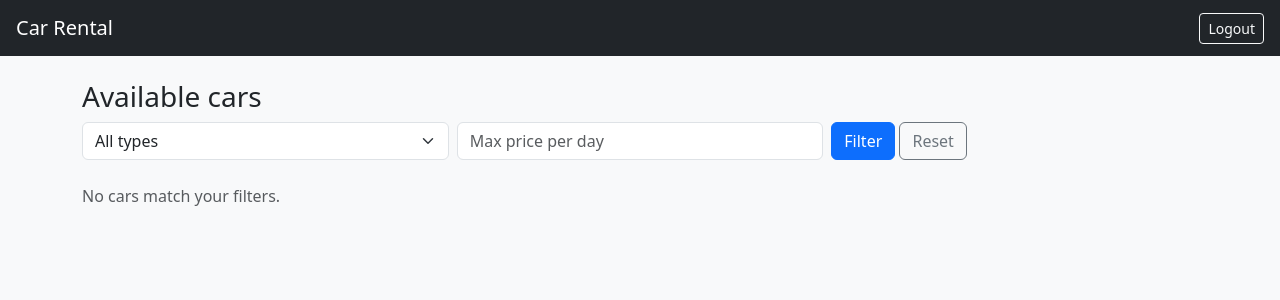
After one commit to chandruu09/car-rental-system, a Java web app: page /cars.jsp in a window 1280 px wide. The commit adds this page. Shown: the top 300 px of the page. Run offline with Tomcat 11, a stand-in JSP engine, Linux system fonts and the light colour scheme; the template is opened without the code that fills it, so the values that code supplies are empty.

Commit message:
Add car browsing with filters

```diff
--- /dev/null
+++ b/src/main/webapp/cars.jsp
@@ -0,0 +1,63 @@
+<%@ page language="java" contentType="text/html; charset=UTF-8" %>
+<%@ taglib prefix="c" uri="http://java.sun.com/jsp/jstl/core" %>
+<!DOCTYPE html>
+<html>
+<head>
+  <meta charset="UTF-8">
+  <meta name="viewport" content="width=device-width, initial-scale=1">
+  <title>Browse Cars - Car Rental</title>
+  <link href="https://cdn.jsdelivr.net/npm/bootstrap@5.3.3/dist/css/bootstrap.min.css" rel="stylesheet">
+</head>
+<body class="bg-light">
+  <nav class="navbar navbar-dark bg-dark px-3">
+    <a class="navbar-brand" href="${pageContext.request.contextPath}/dashboard.jsp">Car Rental</a>
+    <a href="${pageContext.request.contextPath}/logout" class="btn btn-outline-light btn-sm">Logout</a>
+  </nav>
+
+  <div class="container mt-4">
+    <h3>Available cars</h3>
+
+    <form action="${pageContext.request.contextPath}/cars" method="get" class="row g-2 mb-4">
+      <div class="col-md-4">
+        <select name="type" class="form-select">
+          <option value="">All types</option>
+          <option value="Hatchback" ${selectedType == 'Hatchback' ? 'selected' : ''}>Hatchback</option>
+          <option value="Sedan" ${selectedType == 'Sedan' ? 'selected' : ''}>Sedan</option>
+          <option value="SUV" ${selectedType == 'SUV' ? 'selected' : ''}>SUV</option>
+          <option value="Luxury" ${selectedType == 'Luxury' ? 'selected' : ''}>Luxury</option>
+        </select>
+      </div>
+      <div class="col-md-4">
+        <input type="number" name="maxPrice" class="form-control" placeholder="Max price per day"
+               min="0" value="<c:out value='${selectedMaxPrice}'/>">
+      </div>
+      <div class="col-md-4">
+        <button class="btn btn-primary">Filter</button>
+        <a href="${pageContext.request.contextPath}/cars" class="btn btn-outline-secondary">Reset</a>
+      </div>
+    </form>
+
+    <div class="row g-3">
+      <c:forEach var="car" items="${cars}">
+        <div class="col-md-4">
+          <div class="card h-100 shadow-sm">
+            <c:if test="${not empty car.imageUrl}">
+              <img src="<c:out value='${car.imageUrl}'/>" class="card-img-top" alt="car"
+                   style="height:180px; object-fit:cover;">
+            </c:if>
+            <div class="card-body">
+              <h5 class="card-title"><c:out value="${car.brand}"/> <c:out value="${car.model}"/></h5>
+              <p class="mb-1"><c:out value="${car.type}"/> &middot; ${car.seats} seats</p>
+              <p class="fw-bold mb-3">&#8377;${car.pricePerDay} / day</p>
+              <a href="#" class="btn btn-success w-100 disabled">Book (coming next)</a>
+            </div>
+          </div>
+        </div>
+      </c:forEach>
+      <c:if test="${empty cars}">
+        <p class="text-muted">No cars match your filters.</p>
+      </c:if>
+    </div>
+  </div>
+</body>
+</html>
--- a/src/main/webapp/dashboard.jsp
+++ b/src/main/webapp/dashboard.jsp
@@ -18,7 +18,7 @@
   </nav>
   <div class="container mt-4">
     <h3>Welcome, <c:out value="${sessionScope.user.name}"/>!</h3>
-    <p class="text-muted">Browse and book cars here (coming next).</p>
+   <a href="${pageContext.request.contextPath}/cars" class="btn btn-primary">Browse cars</a>
   </div>
 </body>
 </html>
```
Also changed, not shown: src/main/java/com/chandra/dao/CarDAO.java (+33 -2 lines), src/main/java/com/chandra/servlet/CarServlet.java (added, +48 -0 lines).
